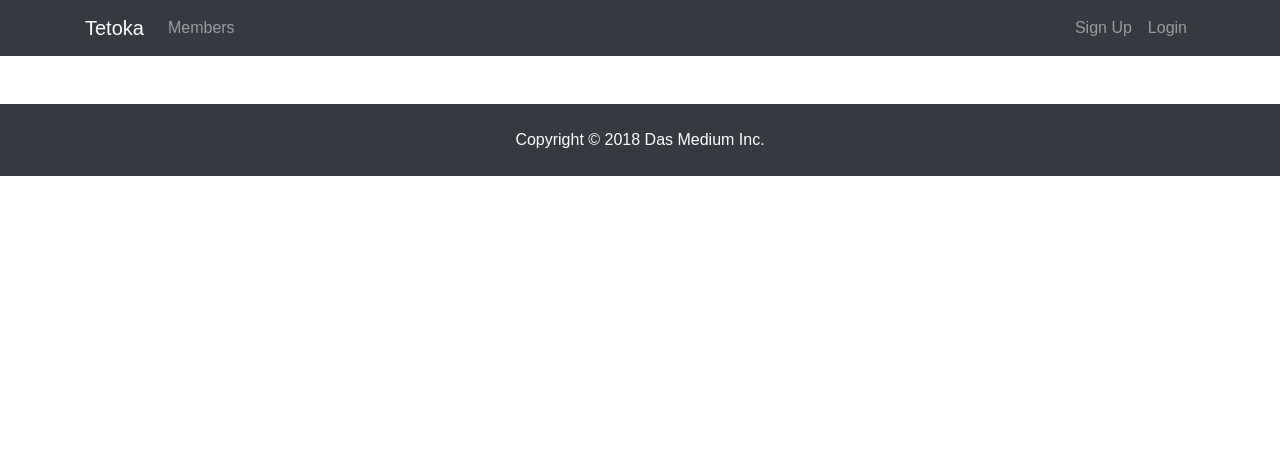
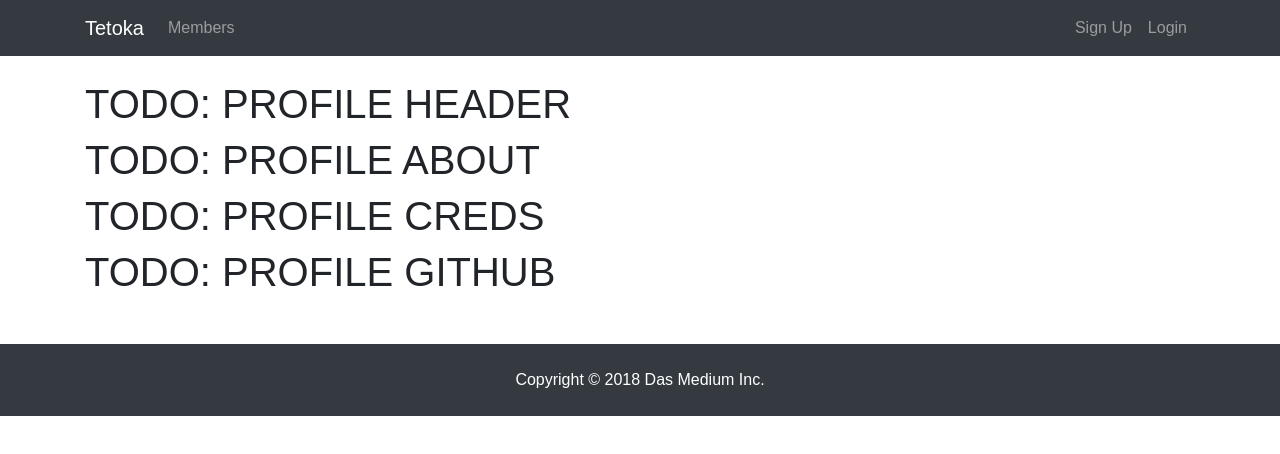
Before and after one commit to dasmedium/tetokabootstrapapp, a React (Create React App) app in the folder client/: page /profile/1 in a window 1280 px wide. Shown: the top 454 px of the page. Built offline with nearby package versions, Linux system fonts and the light colour scheme; no server answers.

Commit message:
display subcomponents of Profile as placeholders and tested that our state is filled with the profile object

```diff
--- a/client/src/components/profile/Profile.js
+++ b/client/src/components/profile/Profile.js
@@ -19,7 +19,14 @@
   }
 
   render() {
-    return <div />;
+    return (
+      <div>
+        <ProfileHeader />
+        <ProfileAbout />
+        <ProfileCreds />
+        <ProfileGithub />
+      </div>
+    );
   }
 }
 
```
